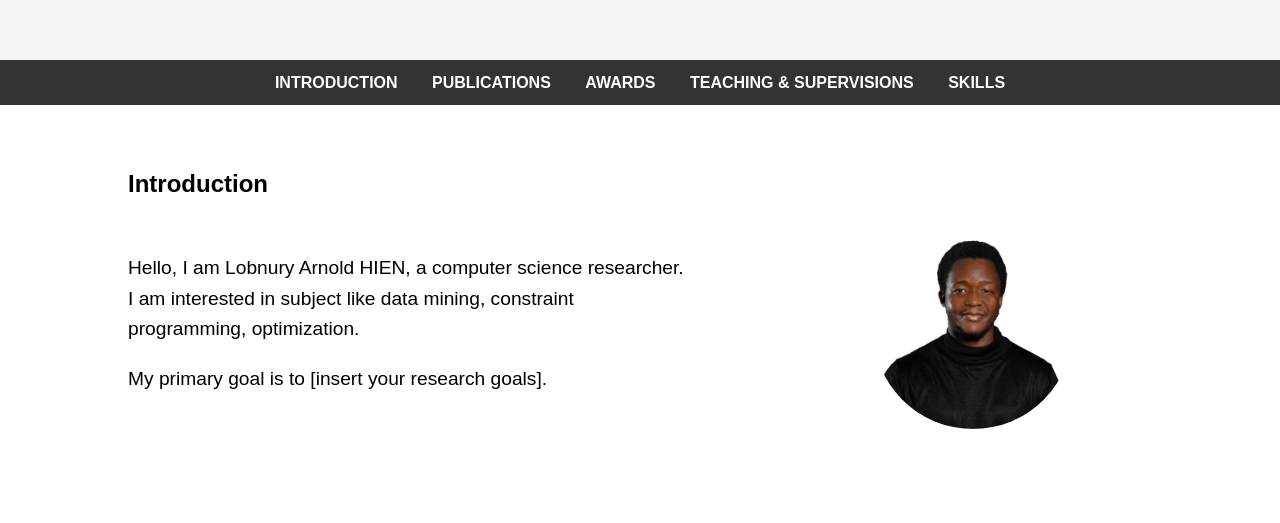
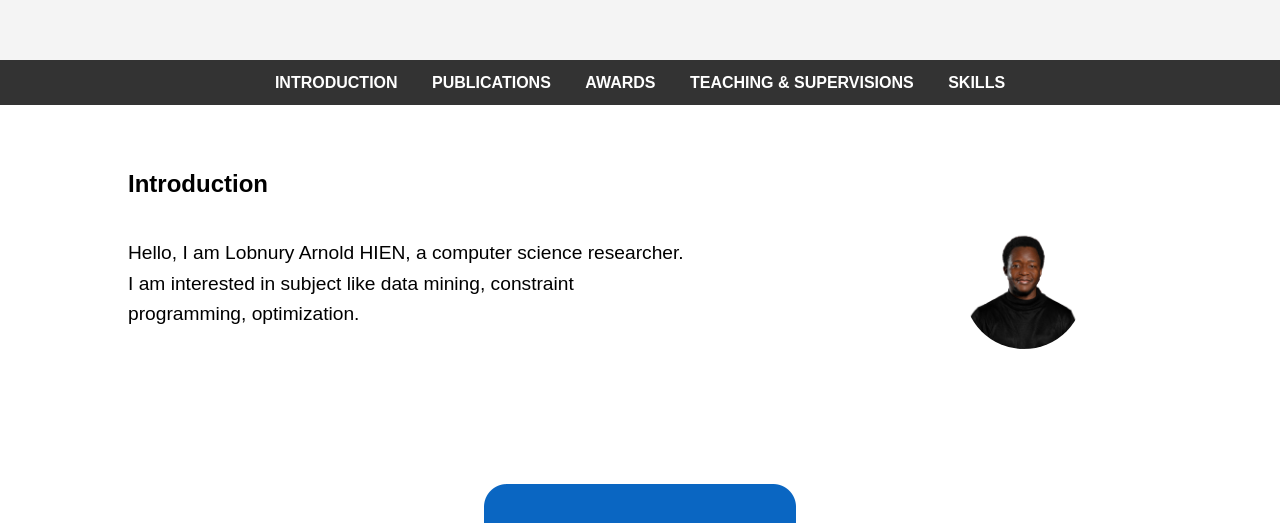
Before and after one commit to lobnury/lobnury.github.io, a plain HTML site: page index.html in a window 1280 px wide. Shown: the part 277-800 px from the top of the page. Drawn offline with Linux system fonts and the light colour scheme; no server answers.

Commit message:
update-24/12/2024-19:39

```diff
--- a/css/styles.css
+++ b/css/styles.css
@@ -75,14 +75,14 @@ nav ul li a:hover {
 }
 
 .photo {
-    width: 35%; /* Adjust the width of the photo section */
+    width: 25%; /* Adjust the width of the photo section */
     display: flex;
     justify-content: center;
 }
 
 .photo img {
-    width: 200px;
-    height: 200px;
+    width: 120px;
+    height: 120px;
     border-radius: 50%; /* Makes the image circular */
     object-fit: cover;
     border: 5px solid #fff; /* Optional: adds a white border around the photo */
--- a/index.html
+++ b/index.html
@@ -34,7 +34,7 @@
         <div class="intro-content">
             <div class="presentation">
                 <p>Hello, I am Lobnury Arnold  HIEN, a computer science researcher. I am interested in subject like data mining, constraint programming, optimization.</p>
-                <p>My primary goal is to [insert your research goals].</p>
+                <!-- <p>My primary goal is to [insert your research goals].</p> -->
             </div>
             <!-- <div class="affiliations">
                 <h3>Affiliations</h3>
```
